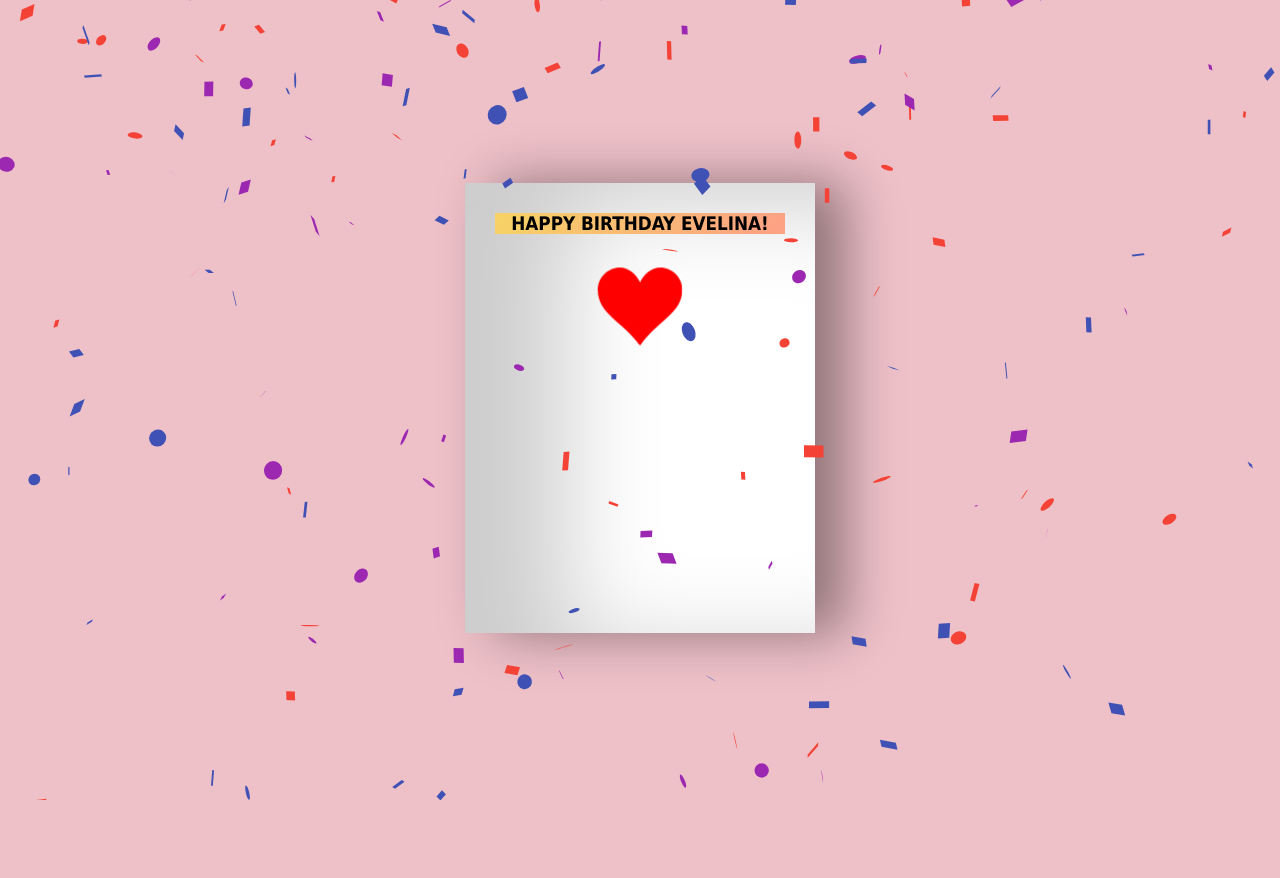
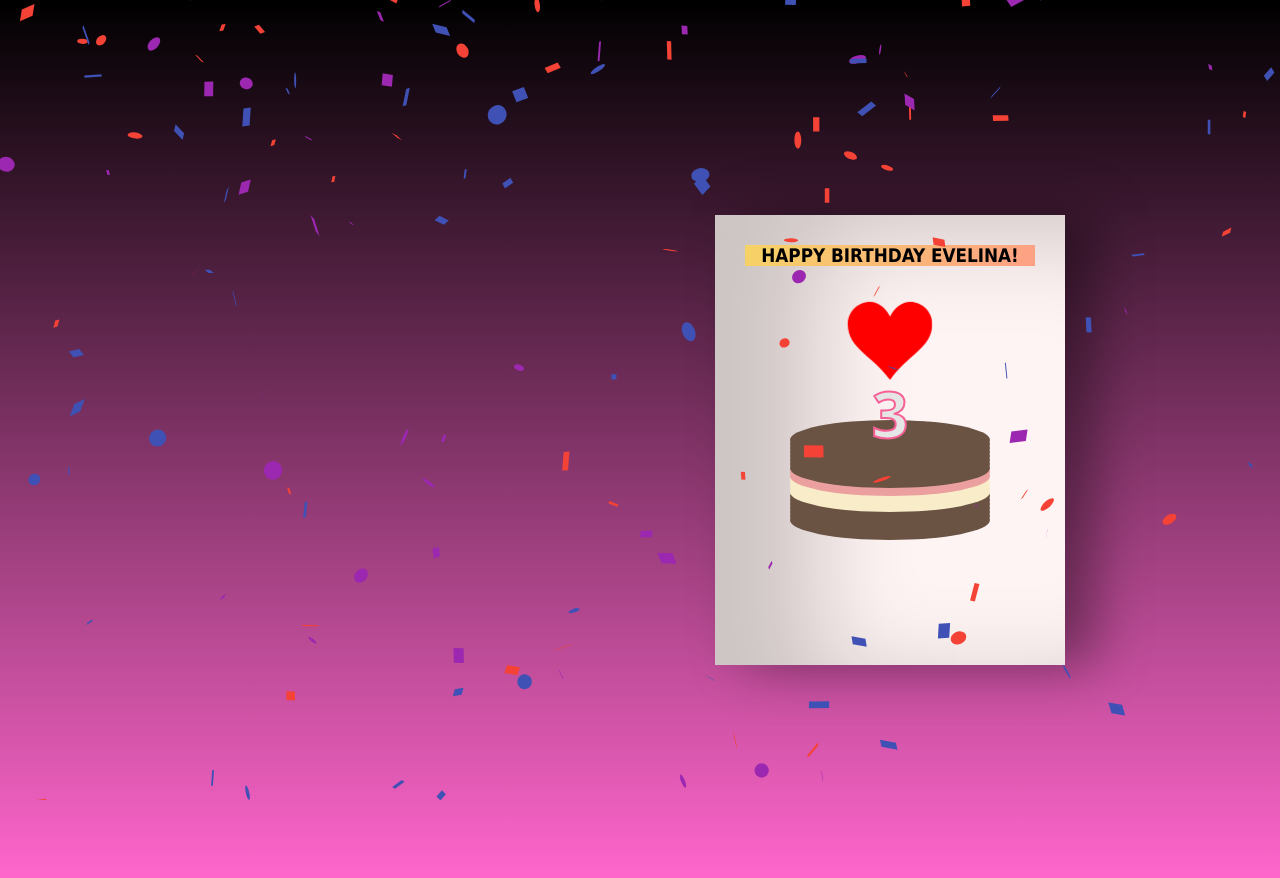
Before and after one commit to zaikis/Birthday-Card, a React (Create React App) app: page / in a window 1280 px wide. Before the commit the page ends 816 px from the top, so only its background shows below. Built offline with nearby package versions, Linux system fonts and the light colour scheme.

Commit message:
Update styles.css

```diff
--- a/src/styles.css
+++ b/src/styles.css
@@ -1,9 +1,91 @@
 body {
   display: flex;
+  margin: 40px;
   align-items: center;
   justify-content: center;
   height: 100vh;
-  background-color: #eec0c8;
+  text-align: center;
+  background: linear-gradient(#000000, #ff66cc);
+}
+
+.balloon {
+  display: inline-block;
+  width: 120px;
+  height: 145px;
+  background: hsl(215, 50%, 65%);
+  border-radius: 80%;
+  position: relative;
+  box-shadow: inset -10px -10px 0 rgba(0, 0, 0, 0.07);
+  margin: 20px 40px;
+  transition: transform 0.5s ease;
+  z-index: 10;
+  animation: balloons 3s ease-in-out infinite;
+  transform-origin: bottom center;
+}
+
+@keyframes balloons {
+  0%,
+  100% {
+    transform: translateY(0) rotate(-4deg);
+  }
+  50% {
+    transform: translateY(-25px) rotate(4deg);
+  }
+}
+
+.balloon:before {
+  content: "▲";
+  font-size: 20px;
+  color: hsl(215, 30%, 50%);
+  display: block;
+  text-align: center;
+  width: 100%;
+  position: absolute;
+  bottom: -12px;
+  z-index: -100;
+}
+
+.balloon:after {
+  display: inline-block;
+  top: 153px;
+  position: absolute;
+  height: 250px;
+  width: 1px;
+  margin: 0 auto;
+  content: "";
+  background: rgba(0, 0, 0, 0.2);
+}
+
+.balloon:nth-child(2) {
+  background: hsl(245, 40%, 65%);
+  animation-duration: 3.5s;
+}
+.balloon:nth-child(2):before {
+  color: hsl(245, 40%, 65%);
+}
+
+.balloon:nth-child(3) {
+  background: hsl(139, 50%, 60%);
+  animation-duration: 3s;
+}
+.balloon:nth-child(3):before {
+  color: hsl(139, 30%, 50%);
+}
+
+.balloon:nth-child(4) {
+  background: hsl(59, 50%, 58%);
+  animation-duration: 4.5s;
+}
+.balloon:nth-child(4):before {
+  color: hsl(59, 30%, 52%);
+}
+
+.balloon:nth-child(5) {
+  background: hsl(23, 55%, 57%);
+  animation-duration: 5s;
+}
+.balloon:nth-child(5):before {
+  color: hsl(23, 44%, 46%);
 }
 
 .birthdayCard {
@@ -32,9 +114,10 @@ body {
 
 .cardFront {
   position: relative;
-  background-color: #fff;
+  background-color: #fff4f4;
   width: 350px;
   height: 450px;
+  left: 250px;
   overflow: hidden;
   transform-origin: left;
   box-shadow: inset 100px 20px 100px rgba(0, 0, 0, 0.2),
@@ -46,7 +129,7 @@ body {
   fill: red;
   margin: auto;
   position: relative;
-  top: 9px;
+  top: 10px;
   width: 50px;
   animation: pulse 1s ease infinite;
 }
@@ -71,115 +154,63 @@ body {
   }
 }
 
-.balloons {
+.cake {
   position: absolute;
+  top: 0;
+  right: 0;
+  bottom: 0;
+  left: 0;
+  margin: auto;
+  width: 200px;
+  height: 40px;
+  background: #6b5344;
+  border-radius: 100%;
+  box-shadow: 0px 4px 0px #6b5344, 0px 8px 0px #6b5344, 0px 12px 0px #6b5344,
+    0px 16px 0px #6b5344, 0px 20px 0px #6b5344, 0px 24px 0px #6b5344,
+    0px 28px 0px #6b5344, 0px 32px 0px #eb9f9f, 0px 36px 0px #eb9f9f,
+    0px 40px 0px #f8ecc9, 0px 44px 0px #f8ecc9, 0px 48px 0px #f8ecc9,
+    0px 52px 0px #f8ecc9, 0px 56px 0px #6b5344, 0px 60px 0px #6b5344,
+    0px 64px 0px #6b5344, 0px 68px 0px #6b5344, 0px 72px 0px #6b5344,
+    0px 76px 0px #6b5344, 0px 80px 0px #6b5344;
+
+  &:before {
+    position: absolute;
+    right: 0;
+    top: 79px;
+    left: -25px;
+    margin: auto;
+    content: "";
+    width: 250px;
+    height: 50px;
+    border-radius: 100%;
+    background: #ffffff;
+    box-shadow: 0px 6px 0px rgba(0, 0, 0, 0.1);
+    z-index: -1;
+  }
+
+  &:after {
+    position: absolute;
+    top: -50px;
+    left: 0;
+    right: 0;
+    margin: 0;
+    bottom: 0;
+    content: "3";
+    font-family: "Open Sans";
+    font-size: 4em;
+    font-weight: bold;
+    color: #e5e5e5;
+    -webkit-text-stroke: 2px #f66095;
+    text-align: center;
+  }
 }
-
-.balloonOne,
-.balloonTwo,
-.balloonThree,
-.balloonFour,
-.balloonFive,
-.balloonSix {
-  position: absolute;
-  width: 85px;
-  height: 95px;
-  border-radius: 50%;
-}
-
-.balloonOne {
-  background-color: rgb(239, 71, 111, 0.7);
-  left: 0px;
-  top: 50px;
-}
-
-.balloonTwo {
-  background-color: rgb(6, 214, 160, 0.7);
-  left: 50px;
-  top: 20px;
-}
-
-.balloonThree {
-  background-color: rgb(255, 209, 102, 0.7);
-  left: 110px;
-  top: 50px;
-}
-
-.balloonFour {
-  background-color: rgb(17, 138, 178, 0.7);
-  left: 165px;
-  top: 20px;
-}
-.balloonFive {
-  background-color: #a711b2b3;
-  left: 225px;
-  top: 50px;
-}
-
-.balloonSix {
-  background-color: #01ffc4b3;
-  left: 265px;
-  top: 20px;
-}
-
-.balloonOne:before,
-.balloonTwo:before,
-.balloonThree:before,
-.balloonFour:before,
-.balloonFive:before,
-.balloonSix::before {
-  content: "";
-  position: absolute;
-  width: 1px;
-  height: 155px;
-  background-color: #ffd166;
-  top: 95px;
-  left: 43px;
-}
-
-.balloonOne:after,
-.balloonTwo:after,
-.balloonThree:after,
-.balloonFour:after,
-.balloonFive:after,
-.balloonSix:after {
-  content: "";
-  position: absolute;
-  border-right: 7px solid transparent;
-  border-left: 7px solid transparent;
-  top: 94px;
-  left: 37px;
-}
-
-.balloonOne:after {
-  border-bottom: 5px solid #ef476f;
-}
-
-.balloonTwo:after {
-  border-bottom: 5px solid #06d6a0;
-}
-
-.balloonThree:after {
-  border-bottom: 5px solid #ffd166;
-}
-
-.balloonFour:after {
-  border-bottom: 5px solid #118ab2;
-}
-.balloonFive:after {
-  border-bottom: 5px solid #a711b2b3;
-}
-.balloonSix:after {
-  border-bottom: 5px solid #01ffc4b3;
-}
-
 .cardInside {
   position: absolute;
-  background-color: #fff;
+  background-color: #fff4f4;
   width: 350px;
   height: 450px;
   z-index: -1;
-  left: 0;
+  left: 250px;
   top: 0;
   box-shadow: inset 100px 20px 100px rgba(0, 0, 0, 0.2);
 }
```
